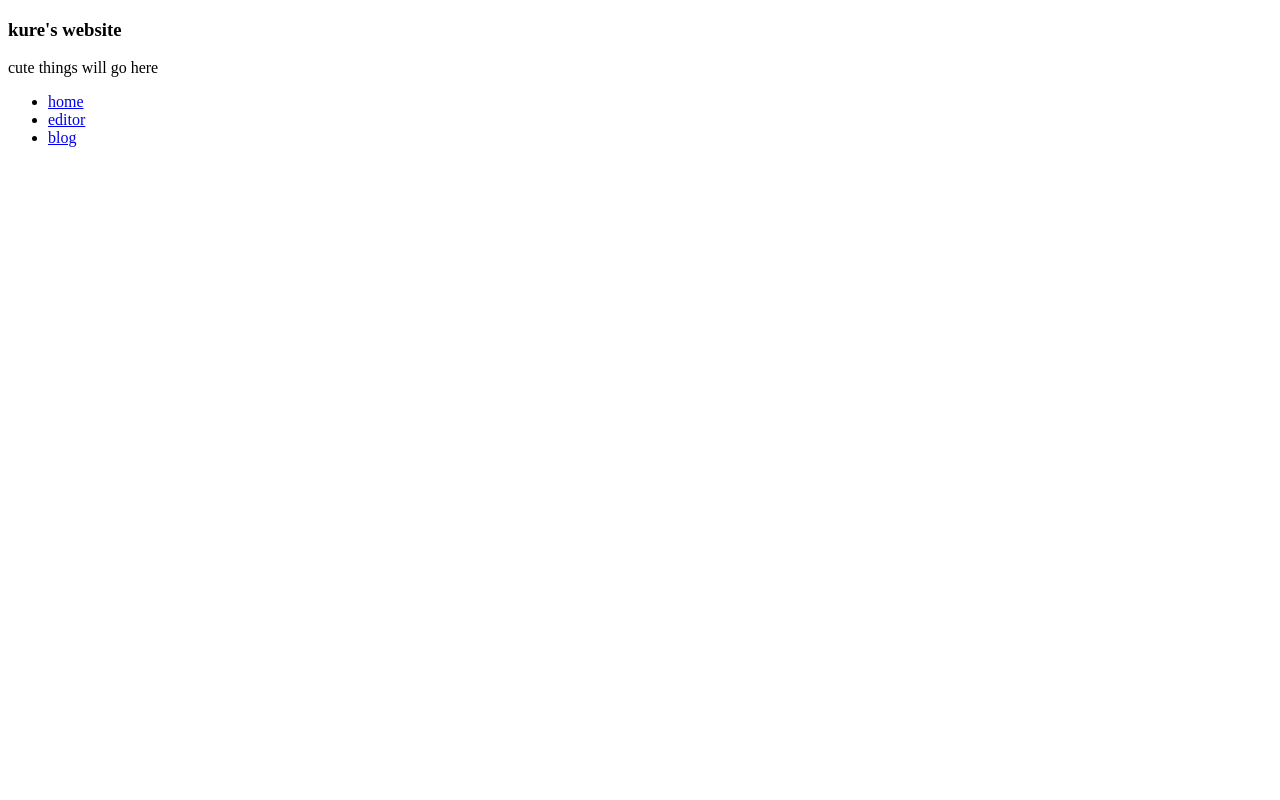
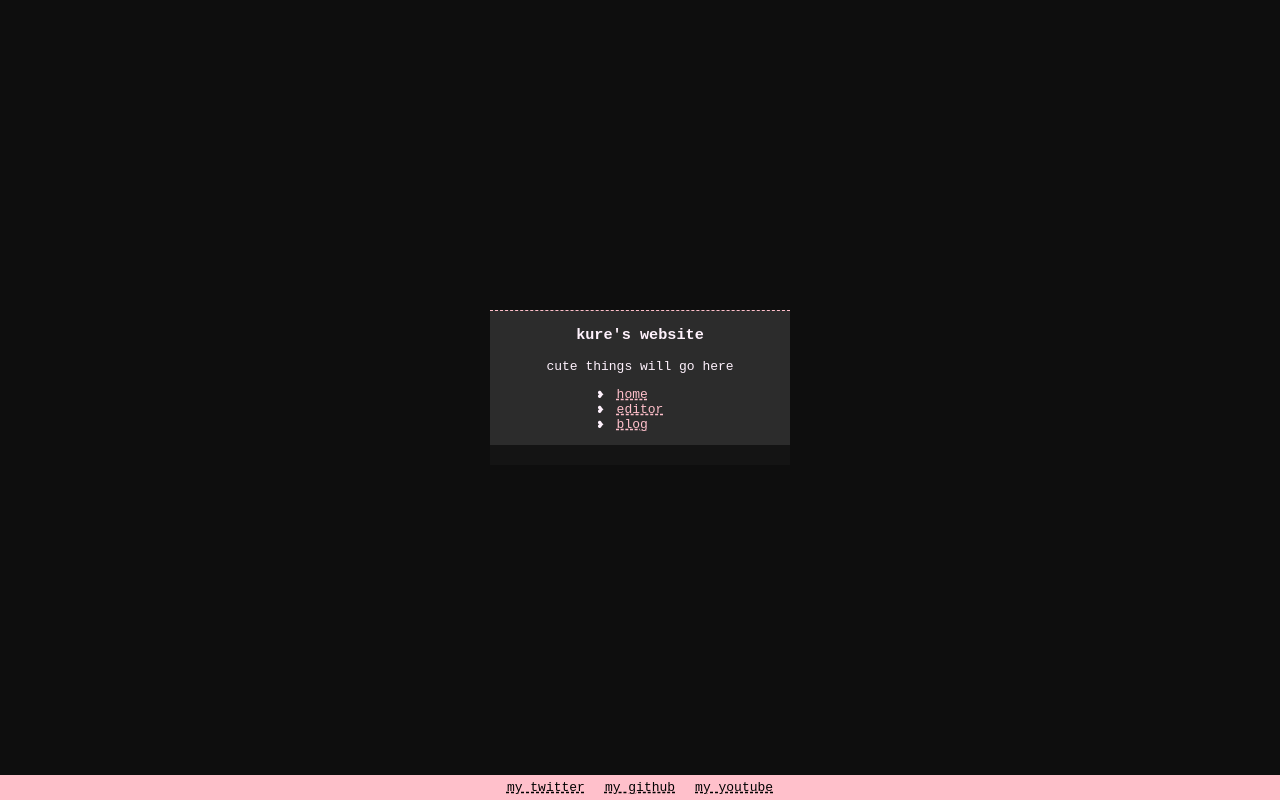
Before and after one commit to ineshima/reimagined-invention, a website: page public/home.html in a window 1280 px wide. Drawn offline with Linux system fonts and the light colour scheme.

Commit message:
add basic css styling

```diff
--- a/public/css/home.css
+++ b/public/css/home.css
@@ -0,0 +1,102 @@
+body{
+    display:flex;
+    margin:0px;
+
+    flex-direction: column;
+
+    height: 100vh;
+
+    font-family:monospace;
+}
+
+.content{
+    display:flex;
+    margin:0px;
+
+    flex:auto;
+
+    flex-direction: column;
+
+
+    justify-content: center;
+    background-color:rgb(14, 14, 14);
+    color:rgb(255, 242, 253);
+
+    align-items:center;
+
+    height:auto;
+
+}
+
+.window {
+    display:flex;
+    flex-direction: column;
+
+    background-color: rgb(44, 44, 44);
+
+    width:300px;
+
+    align-items: center;
+
+    border-top: pink 1px dashed;
+    border-bottom: rgb(20, 20, 20) 20px solid;
+}
+
+.welcome {
+    display:flex;
+    flex-direction: column;
+    align-items: center;
+}
+
+ul{
+    padding-left: 0px;
+}
+
+a{
+    color:pink;
+    text-decoration-style: dashed;
+}
+a:hover{
+    color:rgba(255, 192, 203, 0.5);
+    text-decoration-style: solid;
+}
+
+li::marker{
+    content:"❥  ";
+    font-size:10px;
+}
+li{
+    transition: padding-left 0s;
+}
+.window li:hover{
+    padding-left:2px;
+}
+
+::selection{
+    background-color: pink;
+    color:black;
+}
+
+.footer{
+    display:flex;
+    padding:5px;
+    justify-content: center;
+    background-color: pink;
+}
+
+.footer nav{
+    display:flex;
+}
+
+.footer li{
+    margin-left:10px;
+    margin-right:10px;
+}
+
+.footer a{
+    color:black;
+}
+
+.footer li::marker{
+    content:"";
+}
--- a/public/home.html
+++ b/public/home.html
@@ -4,8 +4,16 @@
     <meta charset="UTF-8">
     <meta name="viewport" content="width=device-width, initial-scale=1.0">
     <title>kure arends</title>
+
+    <link rel="stylesheet" href="css/home.css">
+
 </head>
+
+
+
 <body>
+
+    <div class="content">
         <div class="window">
 
             <div class="welcome">
@@ -22,5 +30,17 @@
             </nav>
 
         </div>
+
+    </div>
+
+
+    <div class="footer">
+        <nav class="footerNav">
+            <li class="footerLi"><a href="https://twitter.com">my twitter</a></li>
+            <li class="footerLi"><a href="https://github.com">my github</a></li>
+            <li class="footerLi"><a href="https://youtube.com">my youtube</a></li>
+        </nav>
+    </div>
+
 </body>
 </html>
```
Lines whose indentation alone changed are shown as unchanged.
